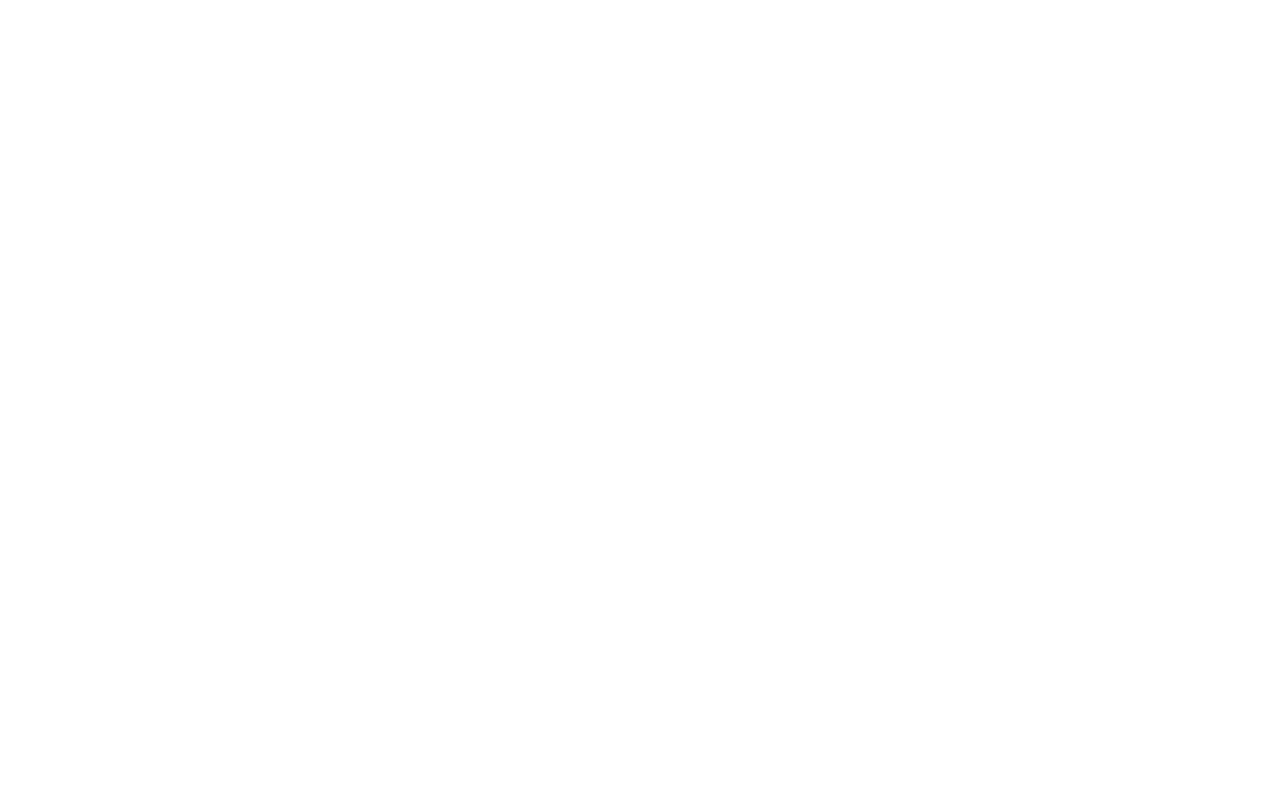
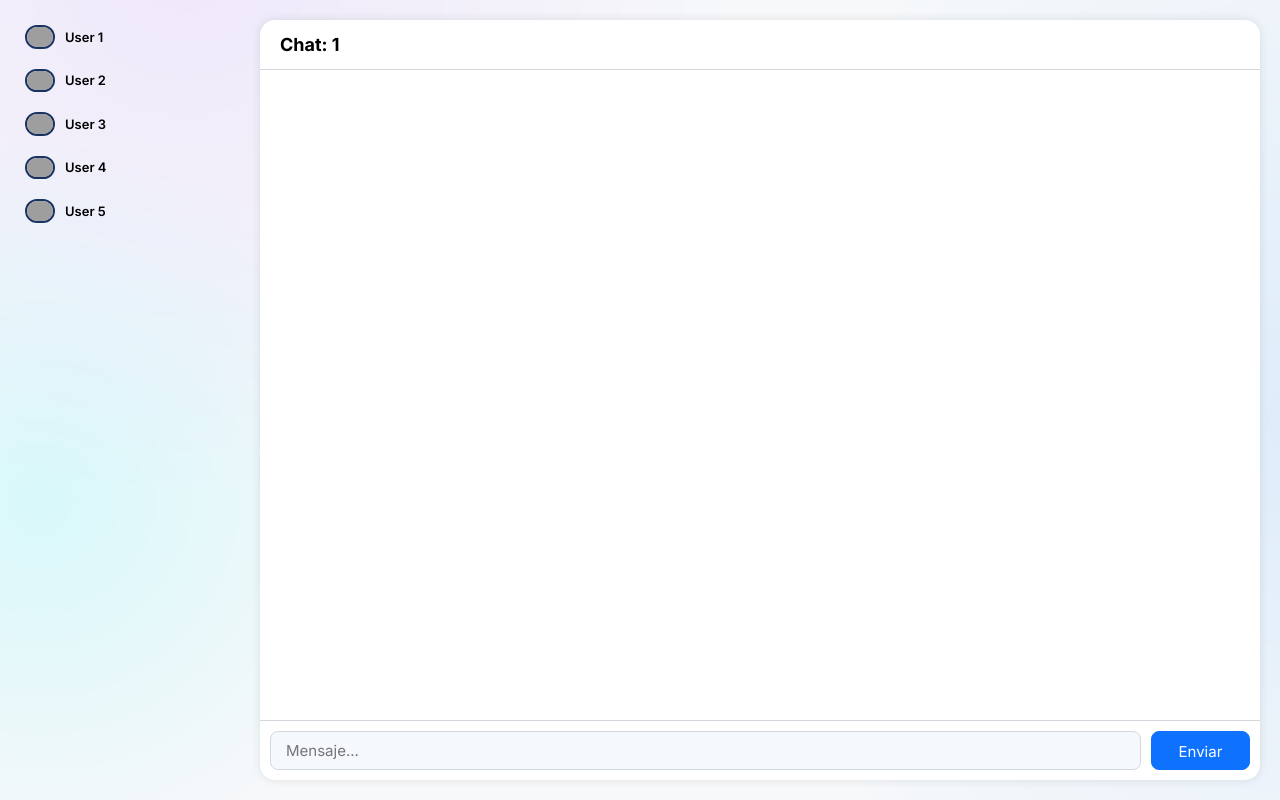
Before and after one commit to VillaltaJose/SimpleChat, an Angular app in the folder client/: page /chat/1 in a window 1280 px wide. Before the commit this address led to /. Built offline with nearby package versions, Linux system fonts and the light colour scheme; grey boxes are pictures that could not be loaded.

Commit message:
Iniciar Chat

```diff
--- a/client/src/app/app-routing.module.ts
+++ b/client/src/app/app-routing.module.ts
@@ -3,7 +3,7 @@
 
 const routes: Routes = [
 	{ path: 'rooms', loadChildren: () => import('./pages/room-picker/room-picker.module').then(m => m.RoomPickerModule) },
-	{ path: 'chat', loadChildren: () => import('./pages/chat/chat.module').then(m => m.ChatModule) },
+	{ path: 'chat/:roomId', loadChildren: () => import('./pages/chat/chat.module').then(m => m.ChatModule) },
 	{ path: '', redirectTo: 'rooms', pathMatch: 'full' },
 ];
 
--- a/client/src/app/pages/chat/chat.component.html
+++ b/client/src/app/pages/chat/chat.component.html
@@ -12,7 +12,7 @@
 
 		<div class="chat-container">
 			<div class="title-container">
-				<h1>Chat: {{ 'ID_SALA' }}</h1>
+				<h1>Chat: {{ roomId }}</h1>
 			</div>
 
 			<div class="messages-container"></div>
--- a/client/src/app/pages/chat/chat.component.ts
+++ b/client/src/app/pages/chat/chat.component.ts
@@ -1,4 +1,5 @@
 import { Component } from '@angular/core';
+import { ActivatedRoute } from '@angular/router';
 
 @Component({
 	selector: 'app-chat',
@@ -7,4 +8,12 @@
 })
 export class ChatComponent {
 	users = [1, 2, 3, 4, 5];
+
+	roomId: string;
+
+	constructor(
+		private _activatedRoute: ActivatedRoute,
+	) {
+		this.roomId = this._activatedRoute.snapshot.paramMap.get('roomId') ?? '';
+	}
 }
--- a/client/src/app/pages/room-picker/room-picker.component.ts
+++ b/client/src/app/pages/room-picker/room-picker.component.ts
@@ -1,4 +1,5 @@
 import { Component } from '@angular/core';
+import { Router } from '@angular/router';
 
 @Component({
 	selector: 'app-room-picker',
@@ -30,7 +31,11 @@
 	];
 
 	selectedRoom: string | null = null;
-	nombre: string | null = null;
+	nombre: string | null = localStorage.getItem('nombre') ?? null;
+
+	constructor(
+		private router: Router,
+	) {}
 
 	ingresarSala() {
 		if (!this.selectedRoom) {
@@ -43,6 +48,7 @@
 			return;
 		}
 
-
+		this.router.navigate(['/chat', this.selectedRoom]);
+		localStorage.setItem('nombre', this.nombre);
 	}
 }
```
